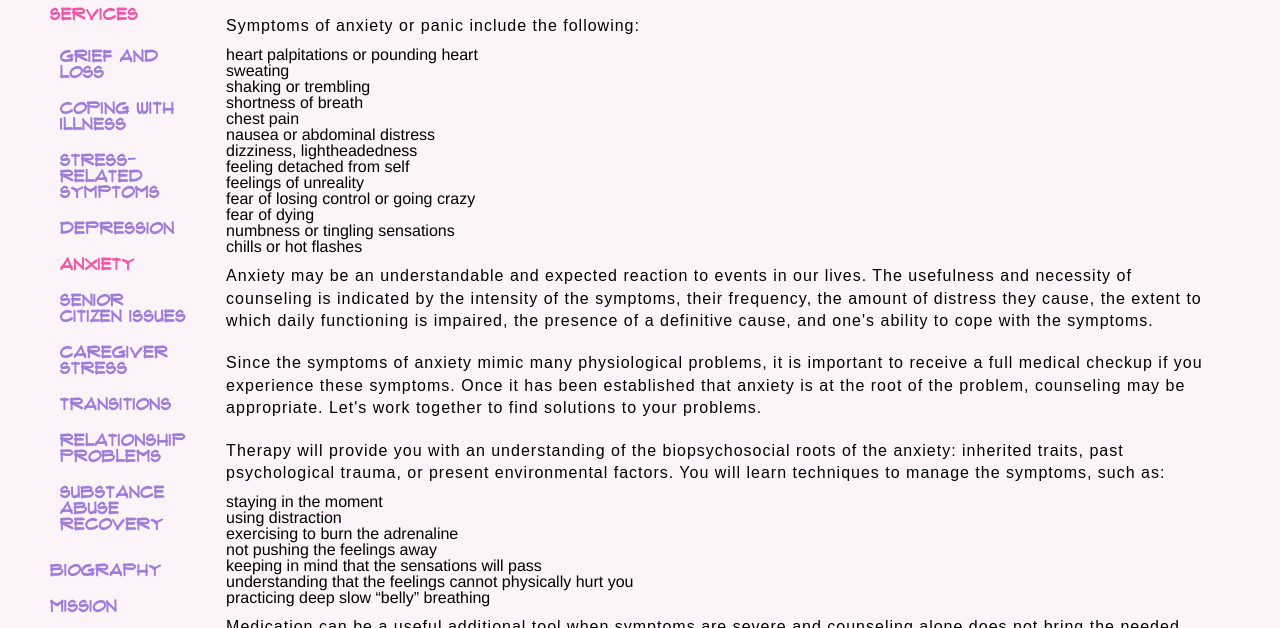
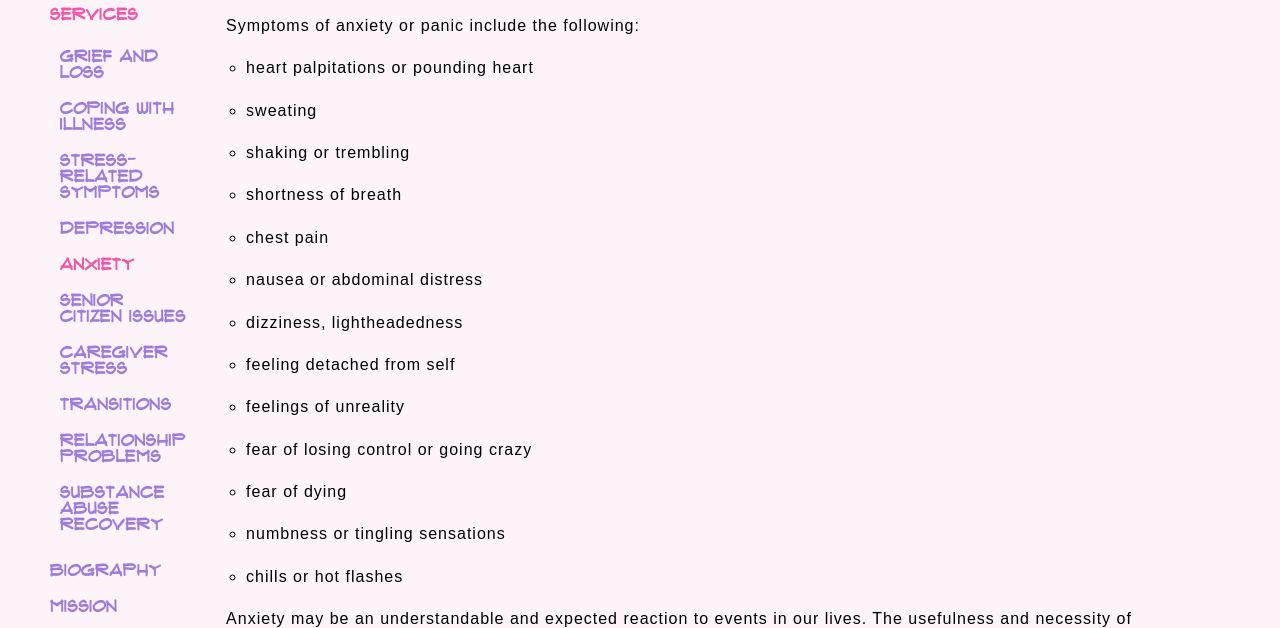
Before and after one commit to AbsorbingChaos/drsusandrysdale-com, a plain HTML site: page public/services/anxiety.html in a window 1280 px wide. Shown: the part 172-800 px from the top of the page. Drawn offline with Linux system fonts and the light colour scheme; a web font is replaced by a local one.

Commit message:
services: update all ul styles to match

```diff
--- a/public/services/anxiety.html
+++ b/public/services/anxiety.html
@@ -295,6 +295,11 @@
     /* not used yet */
   }
 
+  .dsd__main__list {
+    padding-left: 2rem;
+    list-style-type: circle;
+  }
+
   /****************************************/
   /* FOOTER                               */
   /****************************************/
@@ -379,32 +384,32 @@
       <main class="dsd__main">
         <h2>Anxiety</h2>
         <p>Symptoms of anxiety or panic include the following:</p>
-        <ul>
-          <li>heart palpitations or pounding heart</li>
-          <li>sweating</li>
-          <li>shaking or trembling</li>
-          <li>shortness of breath</li>
-          <li>chest pain</li>
-          <li>nausea or abdominal distress</li>
-          <li>dizziness, lightheadedness</li>
-          <li>feeling detached from self </li>
-          <li>feelings of unreality</li>
-          <li>fear of losing control or going crazy</li>
-          <li>fear of dying</li>
-          <li>numbness or tingling sensations</li>
-          <li>chills or hot flashes</li>
+        <ul class="dsd__main__list">
+          <li><p>heart palpitations or pounding heart</p></li>
+          <li><p>sweating</p></li>
+          <li><p>shaking or trembling</p></li>
+          <li><p>shortness of breath</p></li>
+          <li><p>chest pain</p></li>
+          <li><p>nausea or abdominal distress</p></li>
+          <li><p>dizziness, lightheadedness</p></li>
+          <li><p>feeling detached from self </p></li>
+          <li><p>feelings of unreality</p></li>
+          <li><p>fear of losing control or going crazy</p></li>
+          <li><p>fear of dying</p></li>
+          <li><p>numbness or tingling sensations</p></li>
+          <li><p>chills or hot flashes</p></li>
         </ul>
         <p>Anxiety may be an understandable and expected reaction to events in our lives. The usefulness and necessity of counseling is indicated by the intensity of the symptoms, their frequency, the amount of distress they cause, the extent to which daily functioning is impaired, the presence of a definitive cause, and one's ability to cope with the symptoms.</p>
         <p>Since the symptoms of anxiety mimic many physiological problems, it is important to receive a full medical checkup if you experience these symptoms. Once it has been established that anxiety is at the root of the problem, counseling may be appropriate. Let's work together to find solutions to your problems.</p>
         <p>Therapy will provide you with an understanding of the biopsychosocial roots of the anxiety: inherited traits, past psychological trauma, or present environmental factors. You will learn techniques to manage the symptoms, such as:</p>
-        <ul>
-          <li>staying in the moment</li>
-          <li>using distraction</li>
-          <li>exercising to burn the adrenaline</li>
-          <li>not pushing the feelings away </li>
-          <li>keeping in mind that the sensations will pass</li>
-          <li>understanding that the feelings cannot physically hurt you</li>
-          <li>practicing deep slow “belly” breathing  </li>
+        <ul class="dsd__main__list">
+          <li><p>staying in the moment</p></li>
+          <li><p>using distraction</p></li>
+          <li><p>exercising to burn the adrenaline</p></li>
+          <li><p>not pushing the feelings away </p></li>
+          <li><p>keeping in mind that the sensations will pass</p></li>
+          <li><p>understanding that the feelings cannot physically hurt you</p></li>
+          <li><p>practicing deep slow &quot;belly&quot; breathing</p></li>
         </ul>
         <p>Medication can be a useful additional tool when symptoms are severe and counseling alone does not bring the needed relief.</p>
         <a href="mailto:drsusandrysdale@gmail.com">Contact me now so that I can help you find solutions.</a>
```
Also changed, not shown: public/services/caregiver-stress.html (+5 -0 lines), public/services/coping-with-illness.html (+5 -0 lines), public/services/depression.html (+19 -14 lines), public/services/index.html (+5 -0 lines), public/services/relationship-problems.html (+11 -6 lines), public/services/senior-citizen-issues.html (+5 -0 lines), public/services/stress-related-symptoms.html (+10 -5 lines), public/services/substance-abuse.html (+5 -0 lines), public/services/transitions.html (+19 -14 lines).
